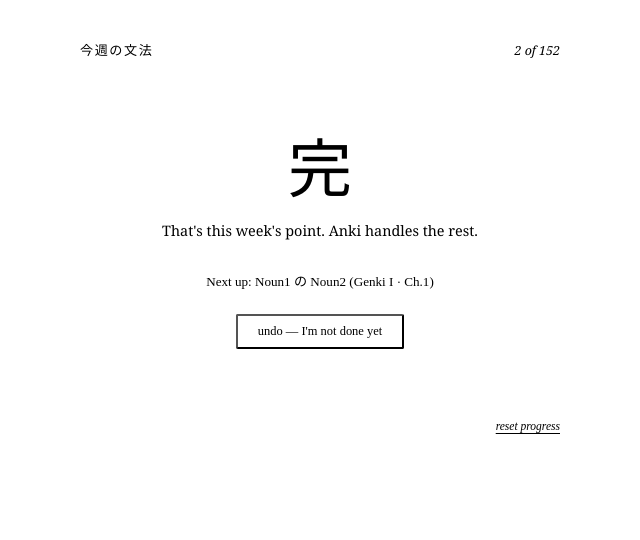
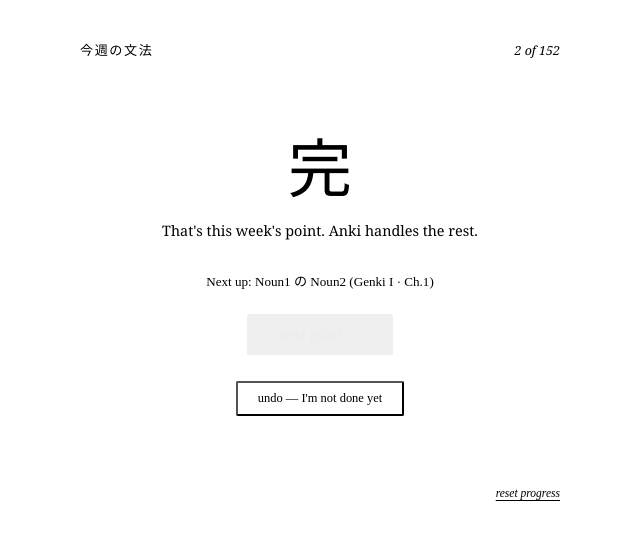
Before and after one commit to caitlynluciano/Caitlynluciano.github.io, a plain HTML site: page index.html in a window 1280 px wide. Both pictures are taken after a click on the button "完了 — done for this week". Shown: the whole page, without its empty margins (320-960 px from the left). Drawn offline with Linux system fonts and the light colour scheme.

Commit message:
Update index.html

```diff
--- a/index.html
+++ b/index.html
@@ -287,6 +287,22 @@ color: var(–ink-light);
 margin-bottom: 24px;
 }
 
+.next-btn {
+background: var(–done-bg);
+color: #e8ede9;
+border: none;
+border-radius: 2px;
+padding: 12px 32px;
+font-family: ‘Libre Baskerville’, serif;
+font-size: 0.9rem;
+cursor: pointer;
+letter-spacing: 0.04em;
+transition: opacity 0.2s;
+margin-bottom: 4px;
+}
+
+.next-btn:hover { opacity: 0.88; }
+
 .undo-btn {
 background: none;
 border: 1px solid var(–rule);
@@ -369,6 +385,8 @@ margin-top: 8px;
   <span class="done-kanji">完</span>
   <p class="done-message">That's this week's point. Anki handles the rest.</p>
   <p class="done-next" id="nextPreview"></p>
+  <button class="next-btn" onclick="goNext()">next point →</button>
+  <br><br>
   <button class="undo-btn" onclick="undoDone()">undo — I'm not done yet</button>
 </div>
 
@@ -671,6 +689,12 @@ function markDone() {
   }, 300);
 }
 
+function goNext() {
+  isDone = false;
+  saveDone(false);
+  renderCard();
+}
+
 function undoDone() {
   currentIdx = Math.max(0, currentIdx - 1);
   isDone = false;
```
